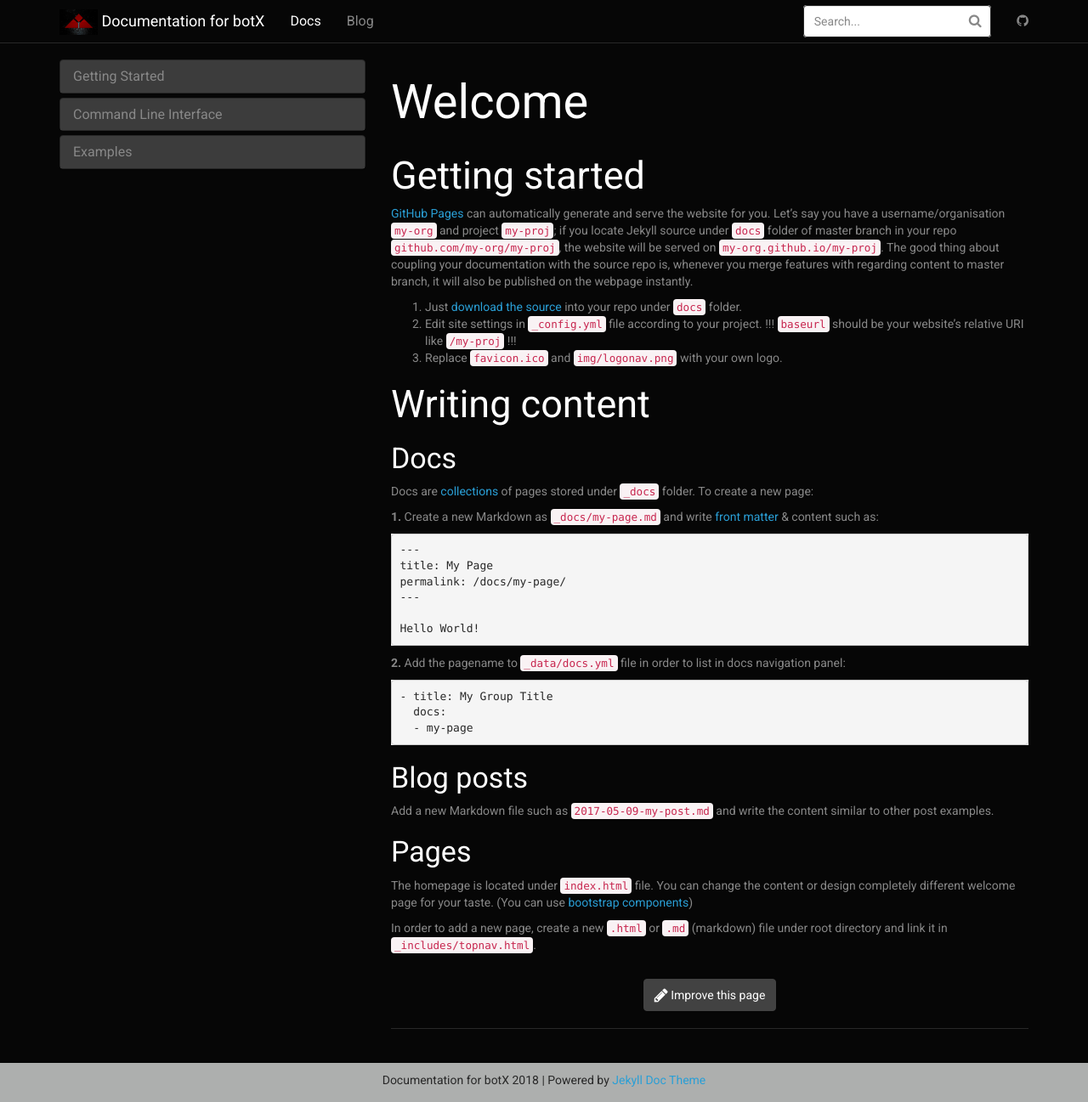
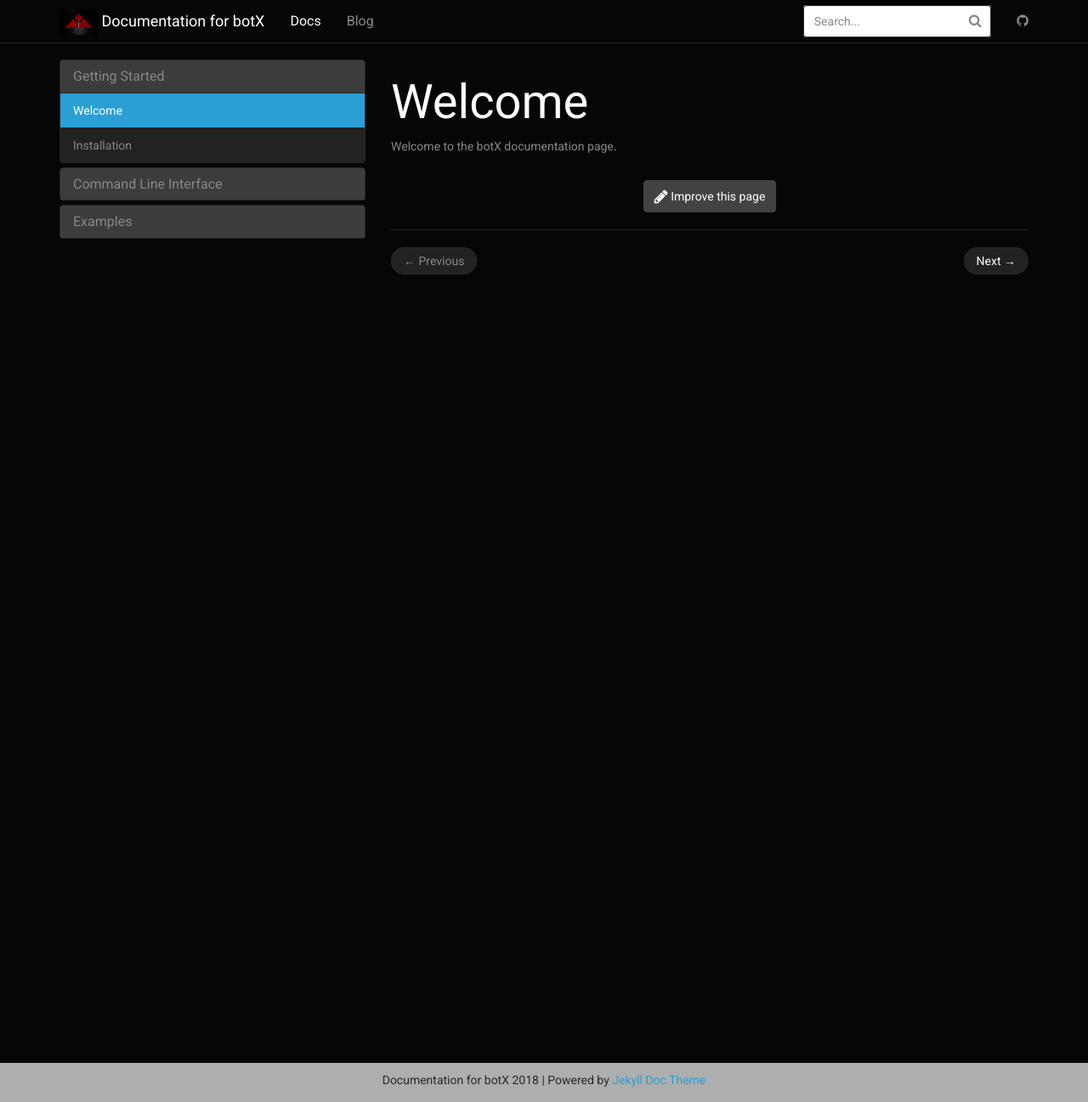
Before and after one commit to superbotx/botX, a Jekyll site: the page built from docs/_docs/index.md, in a window 1280 px wide and 1297 px high. Shown: the whole window at 85% size. Built offline with Jekyll 4.4.1, drawn with Linux system fonts in a browser that asks for light colours; nearby versions of some CDN libraries.

Commit message:
update doc

````diff
--- a/docs/_data/docs.yml
+++ b/docs/_data/docs.yml
@@ -1,5 +1,6 @@
 - title: Getting Started
   docs:
+  - home
   - installation
 
 - title: Command Line Interface
--- a/docs/_docs/index.md
+++ b/docs/_docs/index.md
@@ -4,47 +4,4 @@ permalink: /docs/home/
 redirect_from: /docs/index.html
 ---
 
-## Getting started
-
-[GitHub Pages](https://pages.github.com) can automatically generate and serve the website for you.
-Let's say you have a username/organisation `my-org` and project `my-proj`; if you locate Jekyll source under `docs` folder of master branch in your repo `github.com/my-org/my-proj`, the website will be served on `my-org.github.io/my-proj`.
-The good thing about coupling your documentation with the source repo is, whenever you merge features with regarding content to master branch, it will also be published on the webpage instantly.
-
-1. Just [download the source](https://github.com/aksakalli/jekyll-doc-theme/archive/gh-pages.zip) into your repo under `docs` folder.
-2. Edit site settings in  `_config.yml` file according to your project. !!! `baseurl` should be your website's relative URI like `/my-proj` !!!
-3. Replace `favicon.ico` and `img/logonav.png` with your own logo.
-
-## Writing content
-
-### Docs
-
-Docs are [collections](https://jekyllrb.com/docs/collections/) of pages stored under `_docs` folder. To create a new page:
-
-**1.** Create a new Markdown as `_docs/my-page.md` and write [front matter](https://jekyllrb.com/docs/frontmatter/) & content such as:
-
-```
----
-title: My Page
-permalink: /docs/my-page/
----
-
-Hello World!
-```
-
-**2.** Add the pagename to `_data/docs.yml` file in order to list in docs navigation panel:
-
-```
-- title: My Group Title
-  docs:
-  - my-page
-```
-
-### Blog posts
-
-Add a new Markdown file such as `2017-05-09-my-post.md` and write the content similar to other post examples.
-
-### Pages
-
-The homepage is located under `index.html` file. You can change the content or design completely different welcome page for your taste. (You can use [bootstrap components](http://getbootstrap.com/components/))
-
-In order to add a new page, create a new `.html` or `.md` (markdown) file under root directory and link it in `_includes/topnav.html`.
+Welcome to the botX documentation page.
````
Also changed, not shown: docs/_data/docs copy.yml (deleted, +0 -11 lines), docs/_docs/customization.md (deleted, +0 -13 lines), docs/_docs/themes.md (deleted, +0 -248 lines), 1 other file.
